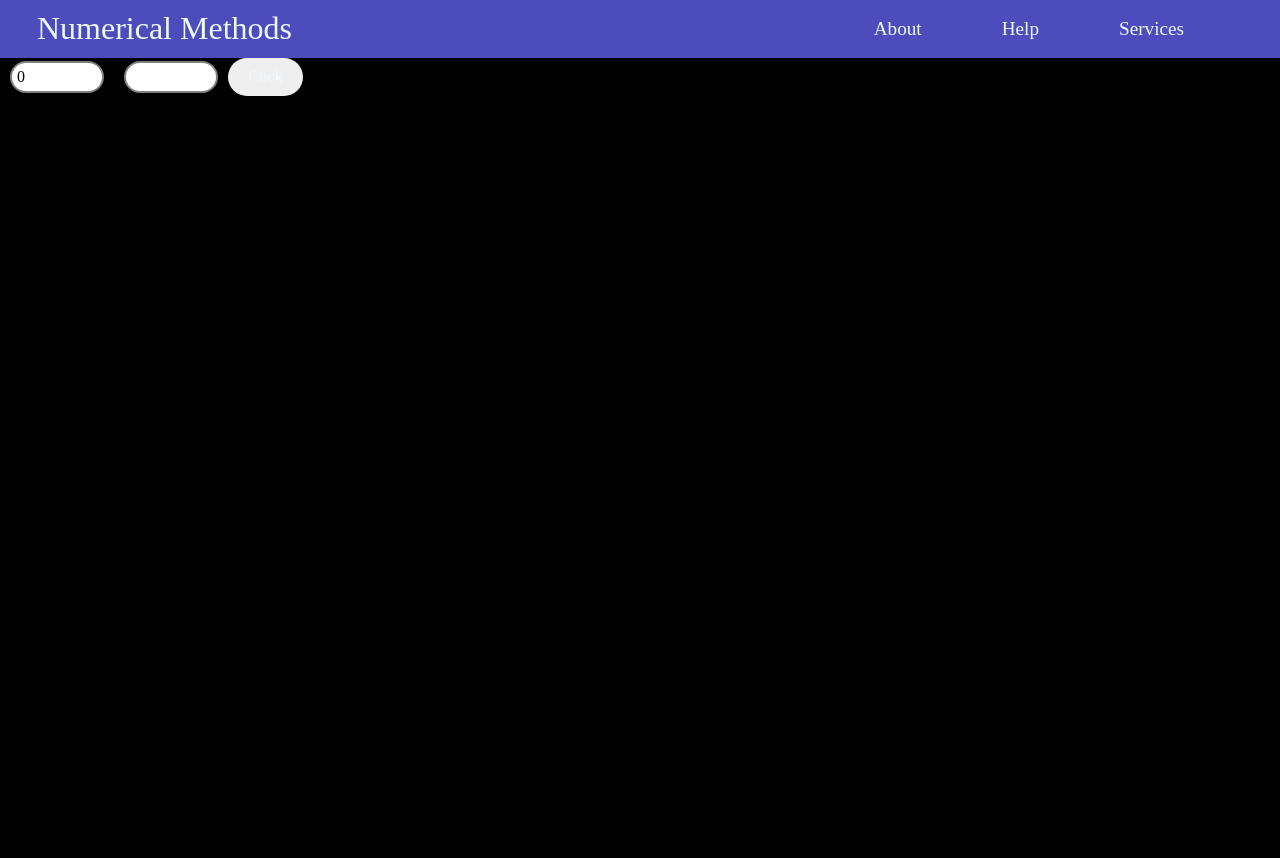
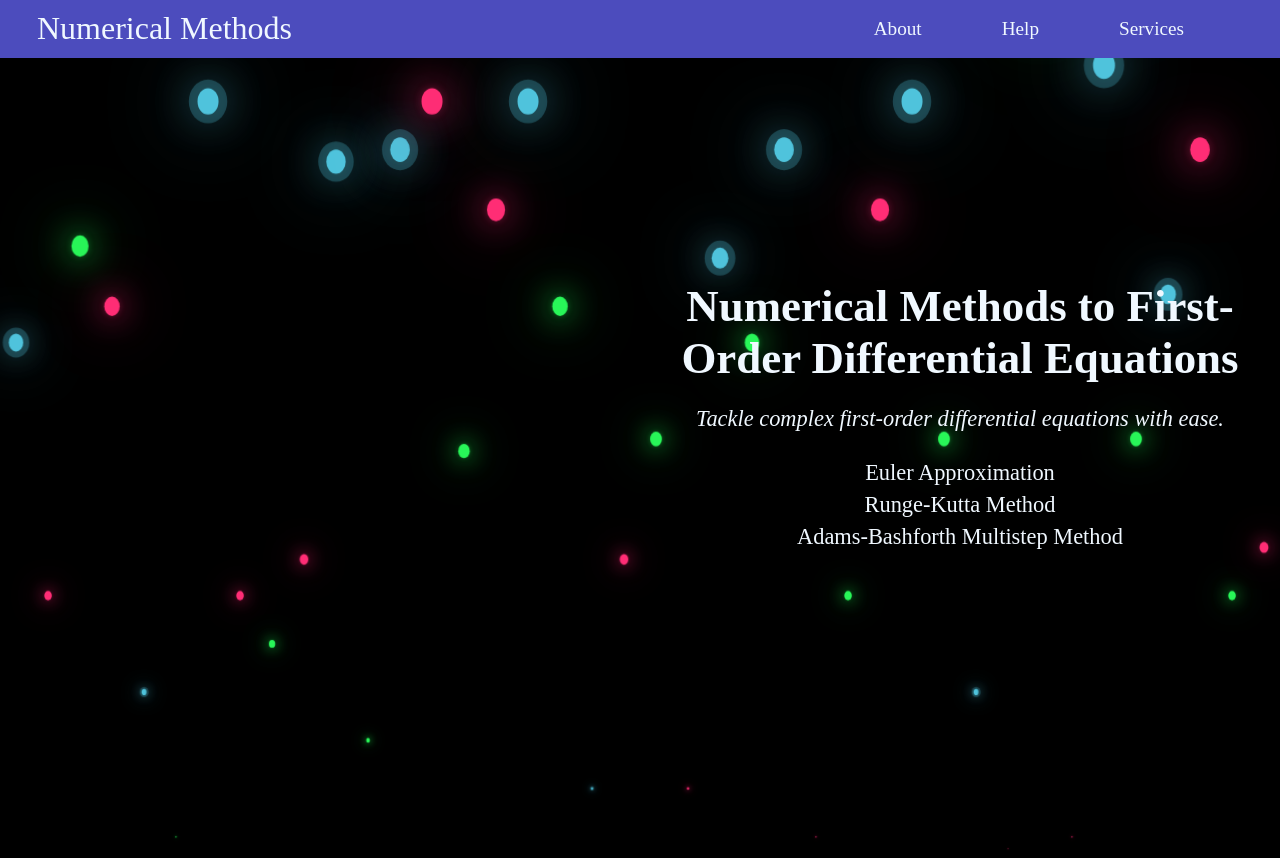
Before and after one commit to XenexJoshi/Numerical-Method-to-ODEs, a React (Vite) app: page / in a window 1280 px wide. Before the commit the page ends 800 px from the top, so only its background shows below. Built offline with nearby package versions, Linux system fonts and the light colour scheme.

Commit message:
Implemented home page animation.
- Implemented home page layout
- Updated calculator layout for all corresponding pages
- Reworked CSS components

```diff
--- a/src/components/Adams-page.jsx
+++ b/src/components/Adams-page.jsx
@@ -31,6 +31,15 @@ function AdamsPage() {
     Set_step(event.target.value);
   }
 
+  function reset() {
+    Set_fx("");
+    Set_init_t("");
+    Set_init_y("");
+    Set_dest("");
+    Set_step("");
+    set_table([[], []]);
+  }
+
   function generateResult() {
     let t0_fn = compile(init_t);
     let y0_fn = compile(init_y);
@@ -50,32 +59,53 @@ function AdamsPage() {
   return (
     <>
       <div className="title">
-        <h2> Adams-Bashforth Multi-step Method:</h2>
+        <h2> Euler's Method Calculator:</h2>
       </div>
       <div className="wrapper">
-        <div className="Euler-handler">
-          <h3> Enter input function f'(x): </h3>
-          y' : <input className="fx_input" type=" text" placeholder="f(t, y)" value={fx} onChange={handleFunc} />
+        <div className="handler">
+          <div className="card">
+            <p> This calculator generates an Adams-Bashforth linear multi-step
+              approximation to the input first-order differential equation y' = f(t, y).
+            </p>
             <br />
+
             <p>
-            <i> (Use parenthesis, if necessary, to emphasize the order of operation within
-              the function. Additionally, the parameters of the function are set to
-              t and y. Please check the Help page for additional information on how
-              to enter a valid expression into the calculator.)</i>
+              <i>
+                Use parenthesis, if necessary, to emphasize the order of operation
+                within the function. Please check the Help page for additional
+                information on how to enter a valid expression into the calculator.
+              </i>
             </p>
-          <h3> Enter initial conditions (t, y): </h3>
-          t: <input type="text" placeholder="0" value={init_t} onChange={handle_init_t} />
-          y: <input type="text" placeholder="0" value={init_y} onChange={handle_init_y} />
+          </div>
+
+          <div className="entry">
+            <p> Enter input function f'(x): </p>
+            y' = f(t, y) = <input className="fx_input" type=" text"
+              placeholder="f(t, y)" value={fx} onChange={handleFunc} />
             <br />
-          <h3> Enter final t value: </h3>
-          t<sub>f</sub> : <input type="text" placeholder="0" value={dest} onChange={handle_dest} />
+
+            <p> Enter initial conditions (t, y): </p>
+            t<sub>0 </sub>: <input type="text" placeholder="0" value={init_t}
+              onChange={handle_init_t} />
+            y<sub>0 </sub>: <input type="text" placeholder="0" value={init_y}
+              onChange={handle_init_y} />
             <br />
-          <h3> Enter the step size for computation: </h3>
-          h: <input type="text" placeholder="0" value={step} onChange={handle_step} />
+
+            <p> Enter final t value: </p>
+            t<sub>n </sub> : <input type="text" placeholder="0" value={dest}
+              onChange={handle_dest} />
             <br />
+
+            <p> Enter the step-size: </p>
+            h: <input type="text" placeholder="0" value={step}
+              onChange={handle_step} />
+            <br />
+
             <button className="compute" onClick={generateResult} > Compute </button>
+            <button className="clear" onClick={reset} > Clear </button>
           </div>
-        <br />
+        </div>
+
         <div className="plot">
           <Plot data={[
             {
@@ -87,8 +117,8 @@ function AdamsPage() {
             }
           ]}
             layout={{
-              width: 530, height: 530, title: 'Adams-Bashforth Approximation of y(t)',
-              xaxis_title: "t", yaxis_title: "y", font: "Times New Roman"
+              width: 580, height: 530, title: 'Adams-Bashforth Approximation of y(t)',
+              font: "Calibri"
             }} />
         </div>
       </div>
--- a/src/components/Euler-page.jsx
+++ b/src/components/Euler-page.jsx
@@ -31,6 +31,15 @@ function EulerPage() {
     Set_step(event.target.value);
   }
 
+  function reset() {
+    Set_fx("");
+    Set_init_t("");
+    Set_init_y("");
+    Set_dest("");
+    Set_step("");
+    set_table([[], []]);
+  }
+
   function generateResult() {
     let t0_fn = compile(init_t);
     let y0_fn = compile(init_y);
@@ -50,32 +59,53 @@ function EulerPage() {
   return (
     <>
       <div className="title">
-        <h2> Euler Method:</h2>
+        <h2> Euler's Method Calculator:</h2>
       </div>
       <div className="wrapper">
-        <div className="Euler-handler">
-          <h3> Enter input function f'(x): </h3>
-          y' : <input className="fx_input" type=" text" placeholder="f(t, y)" value={fx} onChange={handleFunc} />
+        <div className="handler">
+          <div className="card">
+            <p> This calculator generates an Euler approximate solution to the
+              input first-order differential equation y' = f(t, y).
+            </p>
             <br />
+
             <p>
-            <i> (Use parenthesis, if necessary, to emphasize the order of operation within
-              the function. Additionally, the parameters of the function are set to
-              t and y. Please check the Help page for additional information on how
-              to enter a valid expression into the calculator.)</i>
+              <i>
+                Use parenthesis, if necessary, to emphasize the order of operation
+                within the function. Please check the Help page for additional
+                information on how to enter a valid expression into the calculator.
+              </i>
             </p>
-          <h3> Enter initial conditions (t, y): </h3>
-          t: <input type="text" placeholder="0" value={init_t} onChange={handle_init_t} />
-          y: <input type="text" placeholder="0" value={init_y} onChange={handle_init_y} />
+          </div>
+
+          <div className="entry">
+            <p> Enter input function f'(x): </p>
+            y' = f(t, y) = <input className="fx_input" type=" text"
+              placeholder="f(t, y)" value={fx} onChange={handleFunc} />
             <br />
-          <h3> Enter final t value: </h3>
-          t<sub>f</sub> : <input type="text" placeholder="0" value={dest} onChange={handle_dest} />
+
+            <p> Enter initial conditions (t, y): </p>
+            t<sub>0 </sub>: <input type="text" placeholder="0" value={init_t}
+              onChange={handle_init_t} />
+            y<sub>0 </sub>: <input type="text" placeholder="0" value={init_y}
+              onChange={handle_init_y} />
             <br />
-          <h3> Enter the step size for computation: </h3>
-          h: <input type="text" placeholder="0" value={step} onChange={handle_step} />
+
+            <p> Enter final t value: </p>
+            t<sub>n </sub> : <input type="text" placeholder="0" value={dest}
+              onChange={handle_dest} />
             <br />
+
+            <p> Enter the step-size: </p>
+            h: <input type="text" placeholder="0" value={step}
+              onChange={handle_step} />
+            <br />
+
             <button className="compute" onClick={generateResult} > Compute </button>
+            <button className="clear" onClick={reset} > Clear </button>
           </div>
-        <br />
+        </div>
+
         <div className="plot">
           <Plot data={[
             {
@@ -87,7 +117,7 @@ function EulerPage() {
             }
           ]}
             layout={{
-              width: 530, height: 530, title: 'Euler Approximation of y(t)',
+              width: 580, height: 530, title: 'Euler Approximation of y(t)',
               font: "Calibri"
             }} />
         </div>
--- a/src/components/Home.jsx
+++ b/src/components/Home.jsx
@@ -1,34 +1,73 @@
-import React, { useState } from "react";
-import compile from "../lib/Compiler"
-import Euler from "../lib/Euler"
-import Runge_Kutta from "../lib/Runge-Kutta";
-import Adams_Bashforth from "../lib/Adams-Bashforth";
+import { Link } from "react-router-dom";
 
 function Home() {
-  const [x, setX] = useState(0.0)
-  const [result, setR] = useState(0.0);
-  const [f, setFunct] = useState("");
+  return (
+    <>
+      <div className="container">
+        <div className="bubbles">
+          <span style={{ "--i": 11 }}></span>
+          <span style={{ "--i": 24 }}></span>
+          <span style={{ "--i": 13 }}></span>
+          <span style={{ "--i": 30 }}></span>
+          <span style={{ "--i": 22 }}></span>
+          <span style={{ "--i": 19 }}></span>
+          <span style={{ "--i": 16 }}></span>
+          <span style={{ "--i": 24 }}></span>
+          <span style={{ "--i": 23 }}></span>
+          <span style={{ "--i": 43 }}></span>
+          <span style={{ "--i": 33 }}></span>
+          <span style={{ "--i": 21 }}></span>
+          <span style={{ "--i": 15 }}></span>
+          <span style={{ "--i": 16 }}></span>
+          <span style={{ "--i": 27 }}></span>
+          <span style={{ "--i": 32 }}></span>
+          <span style={{ "--i": 16 }}></span>
+          <span style={{ "--i": 30 }}></span>
+          <span style={{ "--i": 20 }}></span>
+          <span style={{ "--i": 43 }}></span>
+          <span style={{ "--i": 9 }}></span>
+          <span style={{ "--i": 20 }}></span>
+          <span style={{ "--i": 31 }}></span>
+          <span style={{ "--i": 11 }}></span>
+          <span style={{ "--i": 15 }}></span>
+          <span style={{ "--i": 19 }}></span>
+          <span style={{ "--i": 24 }}></span>
+          <span style={{ "--i": 32 }}></span>
+          <span style={{ "--i": 16 }}></span>
+          <span style={{ "--i": 9 }}></span>
+          <span style={{ "--i": 22 }}></span>
+          <span style={{ "--i": 37 }}></span>
+          <span style={{ "--i": 18 }}></span>
+          <span style={{ "--i": 19 }}></span>
+          <span style={{ "--i": 35 }}></span>
+          <span style={{ "--i": 9 }}></span>
+          <span style={{ "--i": 12 }}></span>
+          <span style={{ "--i": 15 }}></span>
+          <span style={{ "--i": 24 }}></span>
+          <span style={{ "--i": 25 }}></span>
+        </div>
+      </div >
 
-  function handleX(event) {
-    setX(parseFloat(event.target.value));
-  }
+      <div className="home_header">
+        <h3> Numerical Methods to First-Order Differential Equations </h3>
+        <br />
+        <p>
+          <i>
+            Tackle complex first-order differential equations with ease.
+          </i>
+        </p>
+        <br />
+        <ul>
+          <li>
+            <li> <Link to="/Euler"> Euler Approximation </Link> </li>
+            <li> <Link to="/Runge-Kutta"> Runge-Kutta Method</Link> </li>
+            <li> <Link to="/Adams-Bashforth"> Adams-Bashforth  Multistep Method</Link> </li>
+          </li>
+        </ul>
+      </div>
 
-  function handleText(event) {
-    setFunct(event.target.value);
-  }
 
-  function generateRes() {
-    const fx = compile(f);
-    setR(Adams_Bashforth(fx, 0, 1, 0.4, 0.1));
-  }
-
-  return (
-    <div>
-      <input type="text" placeholder="0" value={x} onChange={handleX} />
-      <input type="text" value={f} onChange={handleText} />
-      <button onClick={generateRes}> Click </button>
-      <p> {result} </p>
-    </div>
+    </>
   )
 }
 
--- a/src/components/Runge-page.jsx
+++ b/src/components/Runge-page.jsx
@@ -31,6 +31,15 @@ function RungePage() {
     Set_step(event.target.value);
   }
 
+  function reset() {
+    Set_fx("");
+    Set_init_t("");
+    Set_init_y("");
+    Set_dest("");
+    Set_step("");
+    set_table([[], []]);
+  }
+
   function generateResult() {
     let t0_fn = compile(init_t);
     let y0_fn = compile(init_y);
@@ -50,32 +59,53 @@ function RungePage() {
   return (
     <>
       <div className="title">
-        <h2> Runge-Kutta Approximation:</h2>
+        <h2> Runge-Kutta Method Calculator:</h2>
       </div>
       <div className="wrapper">
-        <div className="Euler-handler">
-          <h3> Enter input function f'(x): </h3>
-          y' : <input className="fx_input" type=" text" placeholder="f(t, y)" value={fx} onChange={handleFunc} />
+        <div className="handler">
+          <div className="card">
+            <p> This calculator generates an Runge-Kutta solution to the
+              input first-order differential equation y' = f(t, y).
+            </p>
             <br />
+
             <p>
-            <i> (Use parenthesis, if necessary, to emphasize the order of operation within
-              the function. Additionally, the parameters of the function are set to
-              t and y. Please check the Help page for additional information on how
-              to enter a valid expression into the calculator.)</i>
+              <i>
+                Use parenthesis, if necessary, to emphasize the order of operation
+                within the function. Please check the Help page for additional
+                information on how to enter a valid expression into the calculator.
+              </i>
             </p>
-          <h3> Enter initial conditions (t, y): </h3>
-          t: <input type="text" placeholder="0" value={init_t} onChange={handle_init_t} />
-          y: <input type="text" placeholder="0" value={init_y} onChange={handle_init_y} />
+          </div>
+
+          <div className="entry">
+            <p> Enter input function f'(x): </p>
+            y' = f(t, y) = <input className="fx_input" type=" text"
+              placeholder="f(t, y)" value={fx} onChange={handleFunc} />
             <br />
-          <h3> Enter final t value: </h3>
-          t<sub>f</sub> : <input type="text" placeholder="0" value={dest} onChange={handle_dest} />
+
+            <p> Enter initial conditions (t, y): </p>
+            t<sub>0 </sub>: <input type="text" placeholder="0" value={init_t}
+              onChange={handle_init_t} />
+            y<sub>0 </sub>: <input type="text" placeholder="0" value={init_y}
+              onChange={handle_init_y} />
             <br />
-          <h3> Enter the step size for computation: </h3>
-          h: <input type="text" placeholder="0" value={step} onChange={handle_step} />
+
+            <p> Enter final t value: </p>
+            t<sub>n </sub> : <input type="text" placeholder="0" value={dest}
+              onChange={handle_dest} />
             <br />
+
+            <p> Enter the step-size: </p>
+            h: <input type="text" placeholder="0" value={step}
+              onChange={handle_step} />
+            <br />
+
             <button className="compute" onClick={generateResult} > Compute </button>
+            <button className="clear" onClick={reset} > Clear </button>
           </div>
-        <br />
+        </div>
+
         <div className="plot">
           <Plot data={[
             {
@@ -87,7 +117,7 @@ function RungePage() {
             }
           ]}
             layout={{
-              width: 530, height: 530, title: 'Runge-Kutta Approximation of y(t)',
+              width: 580, height: 530, title: 'Runge-Kutta Approximation of y(t)',
               font: "Calibri"
             }} />
         </div>
--- a/src/index.css
+++ b/src/index.css
@@ -138,7 +138,7 @@ body {
   display: flex;
 }
 
-.Euler-handler {
+.handler {
   font-family: 'Times New Roman', Times, serif;
   text-align: left;
   margin-left: 30px;
@@ -147,31 +147,14 @@ body {
   color: aliceblue;
 }
 
-.Euler-handler h3 {
-  margin-left: 50px;
-  margin-bottom: 10px;
-  margin-right: 50px;
-  font-size: 1rem;
-  text-align: left;
-}
-
-.Euler-handler p {
-  margin-left: 10px;
-  margin-bottom: 35px;
-  margin-right: 50px;
-  font-size: 0.9rem;
-  text-align: left;
-}
-
 input[type="text"] {
-  font-size: 1rem;
+  font-size: 1.05rem;
   width: 80px;
   padding: 5px;
   border: 2px solid gray;
-  border-radius: 100px;
-  margin-left: 10px;
-  margin-bottom: 0.8rem;
-  margin-right: 10px;
+  border-radius: 20px;
+  margin-bottom: 10px;
+  margin-right: 20px;
   color: black;
 }
 
@@ -192,6 +175,7 @@ input[type="text"] {
   margin-top: 10px;
   margin-right: 50px;
   margin-bottom: 10px;
+  margin-left: 50px;
   float: right;
 }
 
@@ -203,11 +187,12 @@ button {
   border-radius: 100px;
   cursor: pointer;
   transition: background-color 0.5 ease;
+  margin-right: 20px;
 }
 
 .compute {
   margin-top: 20px;
-  margin-left: 80px;
+  margin-bottom: 20px;
   text-align: center;
   background-color: rgb(9, 108, 9);
 }
@@ -215,3 +200,131 @@ button {
 .compute:hover {
   background-color: rgb(12, 192, 12);
 }
+
+.clear {
+  margin-top: 20px;
+  margin-bottom: 20px;
+  text-align: center;
+  background-color: rgb(18, 5, 152);
+}
+
+.clear:hover {
+  background-color: blue;
+}
+
+.home_header {
+  color: aliceblue;
+  text-align: center;
+  font-size: 2.4rem;
+  position: absolute;
+  top: 35%;
+  left: 50%;
+}
+
+.home_header p {
+  font-size: 1.4rem;
+  margin-top: -1.4rem;
+}
+
+.home_header ul {
+  padding: 0;
+  margin: 0;
+  margin-top: -1.4rem;
+  list-style: none;
+  font-size: 1.4rem;
+  color: aliceblue;
+}
+
+.home_header ul li {
+  margin-top: 0.4rem;
+}
+
+.home_header ul li a {
+  color: aliceblue;
+  text-decoration: none;
+}
+
+.home_header ul li a:hover {
+  color: rgb(231, 236, 94);
+  text-decoration: none;
+}
+
+.container {
+  position: relative;
+  width: 100%;
+  height: 100vh;
+  overflow: hidden;
+}
+
+.bubbles {
+  position: relative;
+  display: flex;
+  z-index: -100;
+}
+
+.bubbles span {
+  position: relative;
+  width: 30px;
+  height: 30px;
+  background: #4fc3dc;
+  margin: 0 4px;
+  border-radius: 50%;
+  box-shadow: 0 0 0 10px #4fc3dc44,
+    0 0 50px #4fc3dc,
+    0 0 100px #4fc3dc;
+  animation: animate 15s linear infinite;
+  animation-duration: calc(100s / var(--i));
+}
+
+.bubbles span:nth-child(even) {
+  background: #ff2d75;
+  box-shadow: 0 0 10px #ff2d7544,
+    0 0 50px #ff2d75,
+    0 0 100px #ff2d75;
+}
+
+.bubbles span:nth-child(3n + 3) {
+  background: #28f658;
+  box-shadow: 0 0 10px #28f65844,
+    0 0 50px #28f658,
+    0 0 100px #28f658;
+}
+
+@keyframes animate {
+  0% {
+    transform: translateY(100vh) scale(0);
+  }
+
+  100% {
+    transform: translateY(-10vh) scale(1);
+  }
+}
+
+.card {
+  margin-top: 10px;
+  margin-left: 30px;
+  margin-bottom: 30px;
+  width: 640px;
+  font-size: 1.05rem;
+  text-align: center;
+  background-color: black;
+  border: 8px;
+  box-shadow: 0px 0px 8px aliceblue;
+}
+
+.entry {
+  margin-top: 20px;
+  margin-left: 30px;
+  margin-bottom: 30px;
+  width: 640px;
+  font-size: 1.05rem;
+  text-align: center;
+  background-color: black;
+  border: 8px;
+  box-shadow: 0px 0px 8px aliceblue;
+}
+
+.entry p {
+  margin-top: 5px;
+  margin-bottom: 5px;
+}
```
Lines whose indentation alone changed are shown as unchanged.
